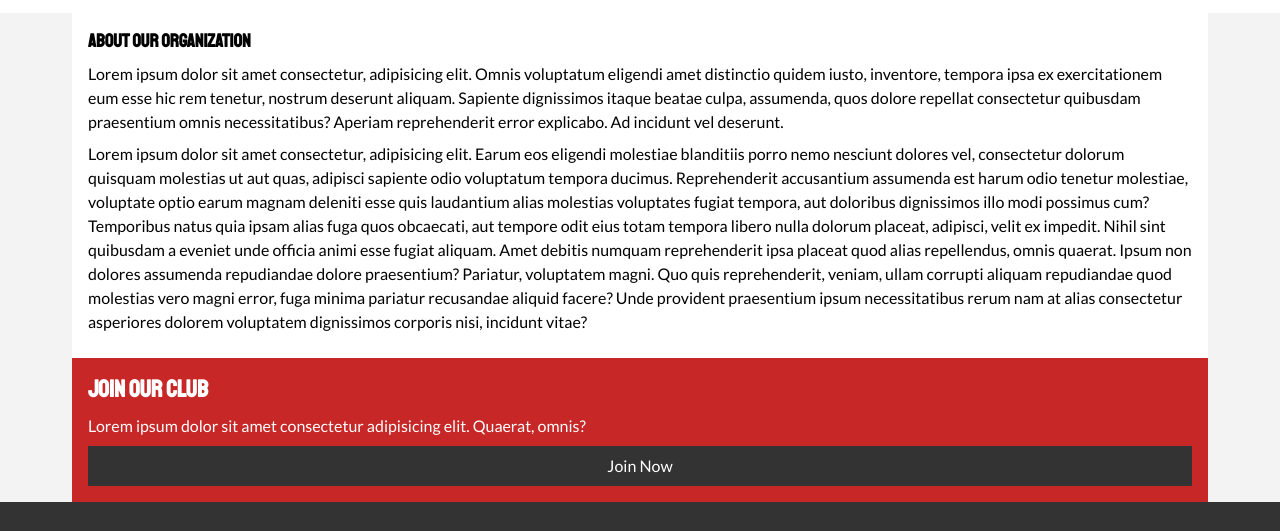
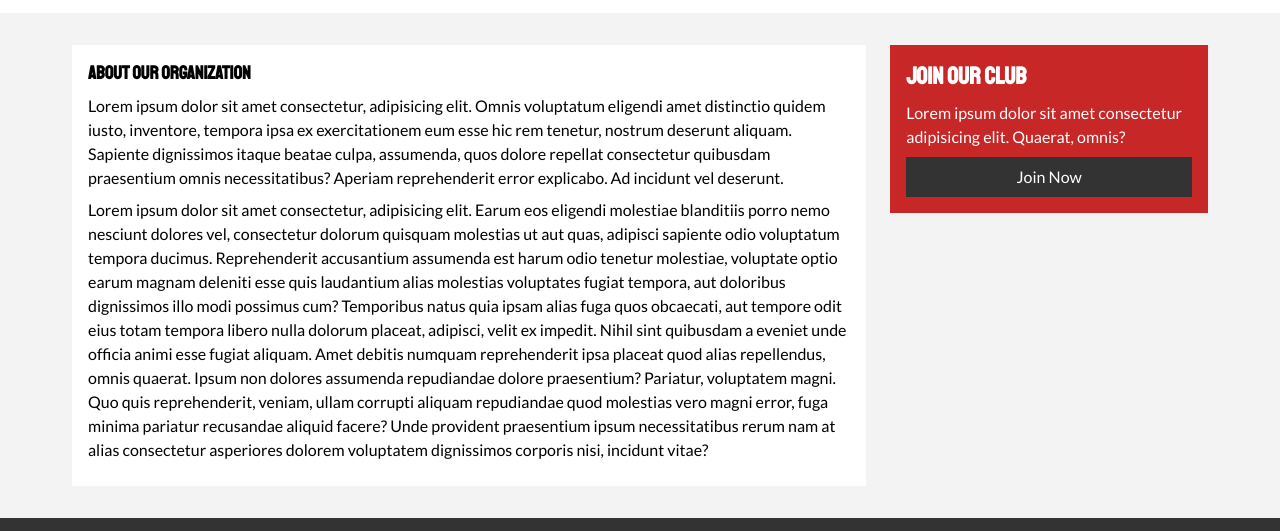
Before and after one commit to ing-arriola/newsSite, a plain HTML site: page about.html in a window 1280 px wide. Shown: the part 61-592 px from the top of the page. Drawn offline with Linux system fonts and the light colour scheme.

Commit message:
Added aditional styles to about page

```diff
--- a/styles/styles.css
+++ b/styles/styles.css
@@ -169,6 +169,18 @@ ul li a:hover{
     color: var(--primary-color) !important;
 }
 
+/* inner page container */
+.page-container{
+    display: grid;
+    grid-template-columns: 5fr 2fr;
+    margin: 2rem 0;
+    grid-gap: 1.5rem;
+}
+
+.page-container > *:first-child{
+    grid-row: 1 / span 3;
+}
+
 /* making logo smaller */
 #main-nav .logo{
     width: 180px;
```
